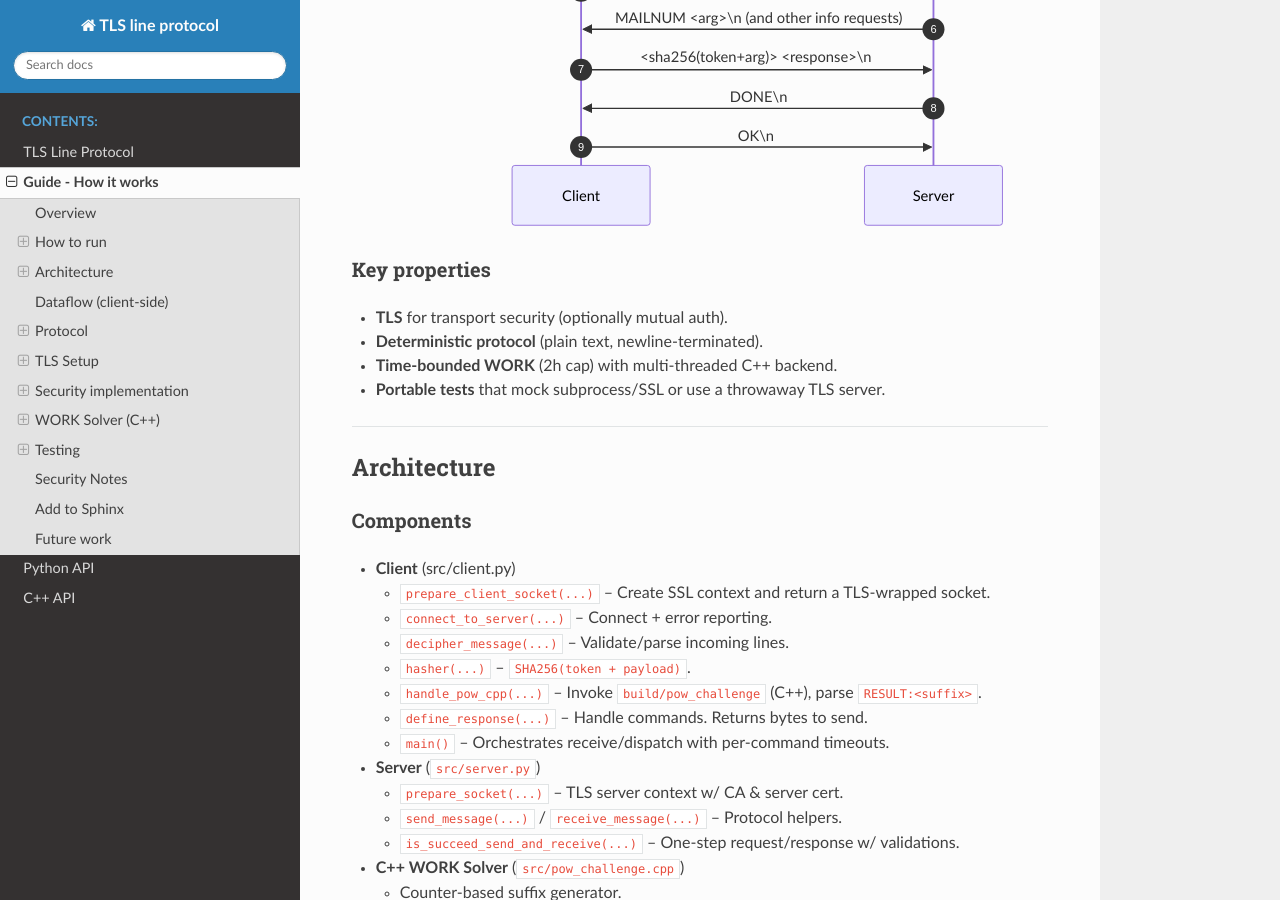
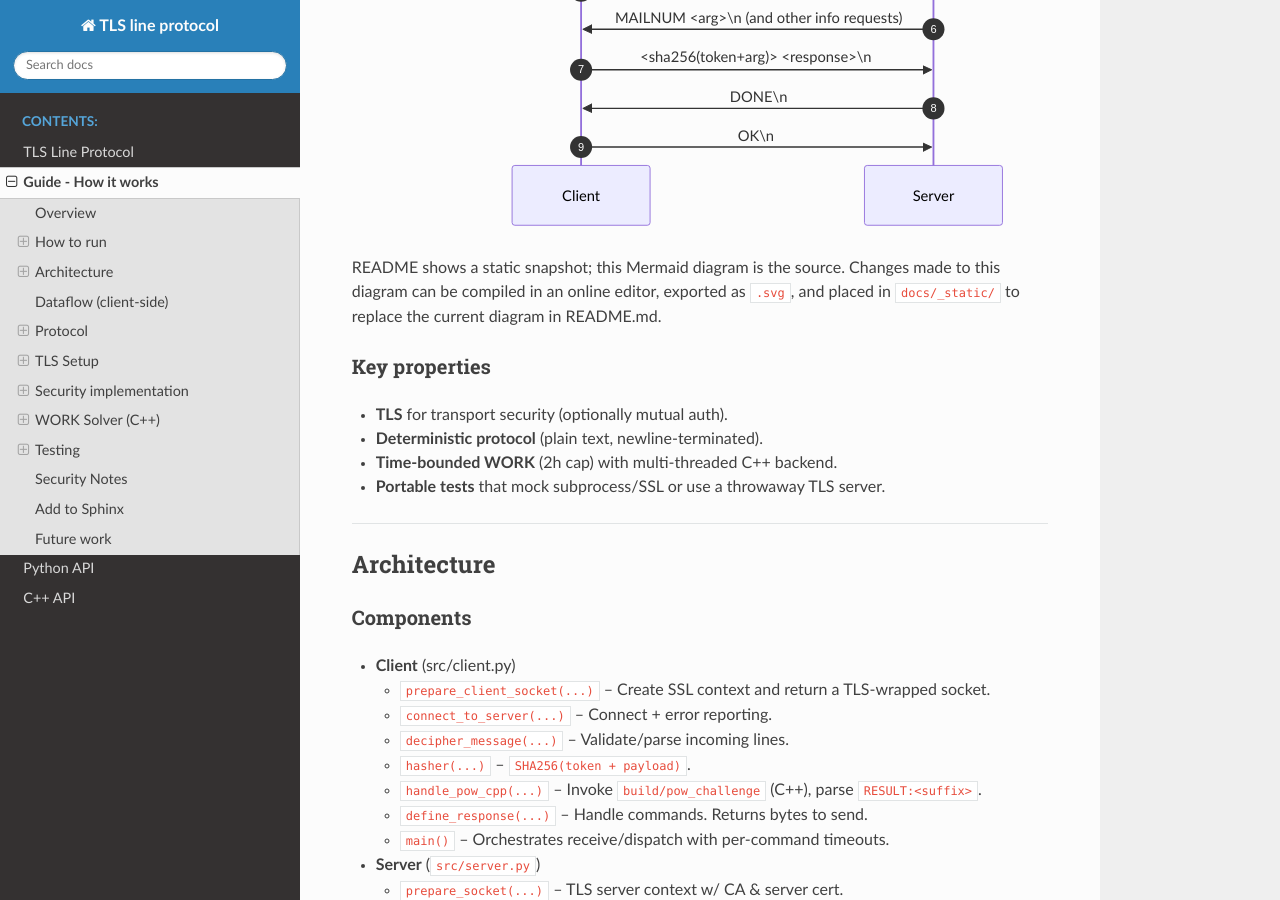
Before and after one commit to elliottbache/tls_connection_coding_challenge, a Sphinx documentation site: the page built from docs/guide.md, in a window 1280 px wide and 900 px high, scrolled down 1067 px. Built offline with Sphinx 7.4.7 and the Read the Docs theme 3.1.0, drawn with Linux system fonts in a browser that asks for light colours.

Commit message:
docs(README): add SVG image of Mermaid chart for high-level flow

````diff
--- a/docs/guide.md
+++ b/docs/guide.md
@@ -33,6 +33,9 @@ sequenceDiagram
   S->>C: DONE\n
   C->>S: OK\n
 ```
+README shows a static snapshot; this Mermaid diagram is the source.  Changes made to this diagram can be
+compiled in an online editor, exported as ```.svg```, and placed in ```docs/_static/``` to replace the
+current diagram in README.md.
 
 ### Key properties
 - **TLS** for transport security (optionally mutual auth).
--- a/pyproject.toml
+++ b/pyproject.toml
@@ -75,7 +75,7 @@ module = "tests.*"
 ignore_errors = true
 
 [tool.codespell]
-skip = "./docs/_build/*,build,dist,.venv,build-asan,build-tsan,./docs/html/*,old_files,_deps,htmlcov,WD,./src/include,./docs/demo*,./certificates,pyproject.toml"
+skip = "docs/_build/*,build,dist,.venv,build-asan,build-tsan,docs/html/*,old_files,_deps,htmlcov,WD,src/include,docs/demo*,certificates,pyproject.toml,docs/_static/*"
 ignore-words-list = "teh,nd"  # add project-specific false positives
 
 [tool.pytest.ini_options]
````
Also changed, not shown: README.md (+7 -2 lines), .pre-commit-config.yaml.
